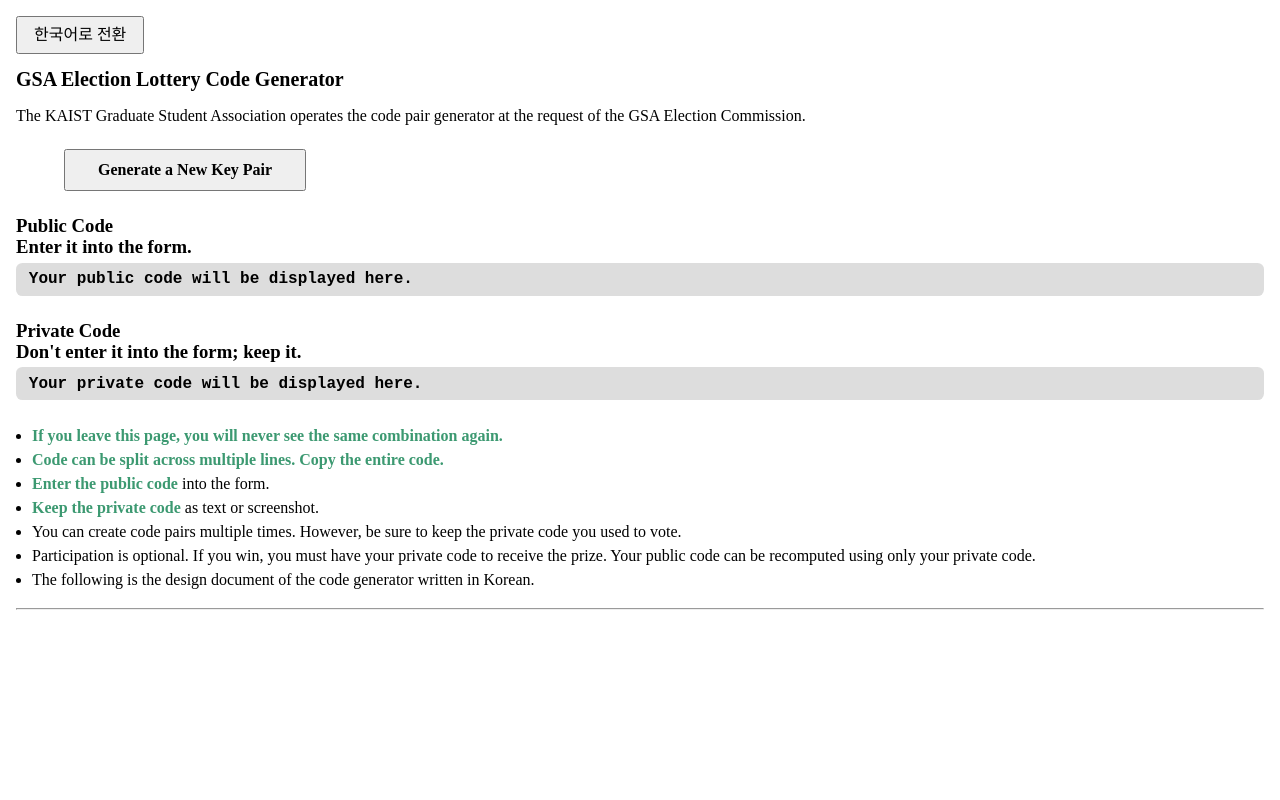
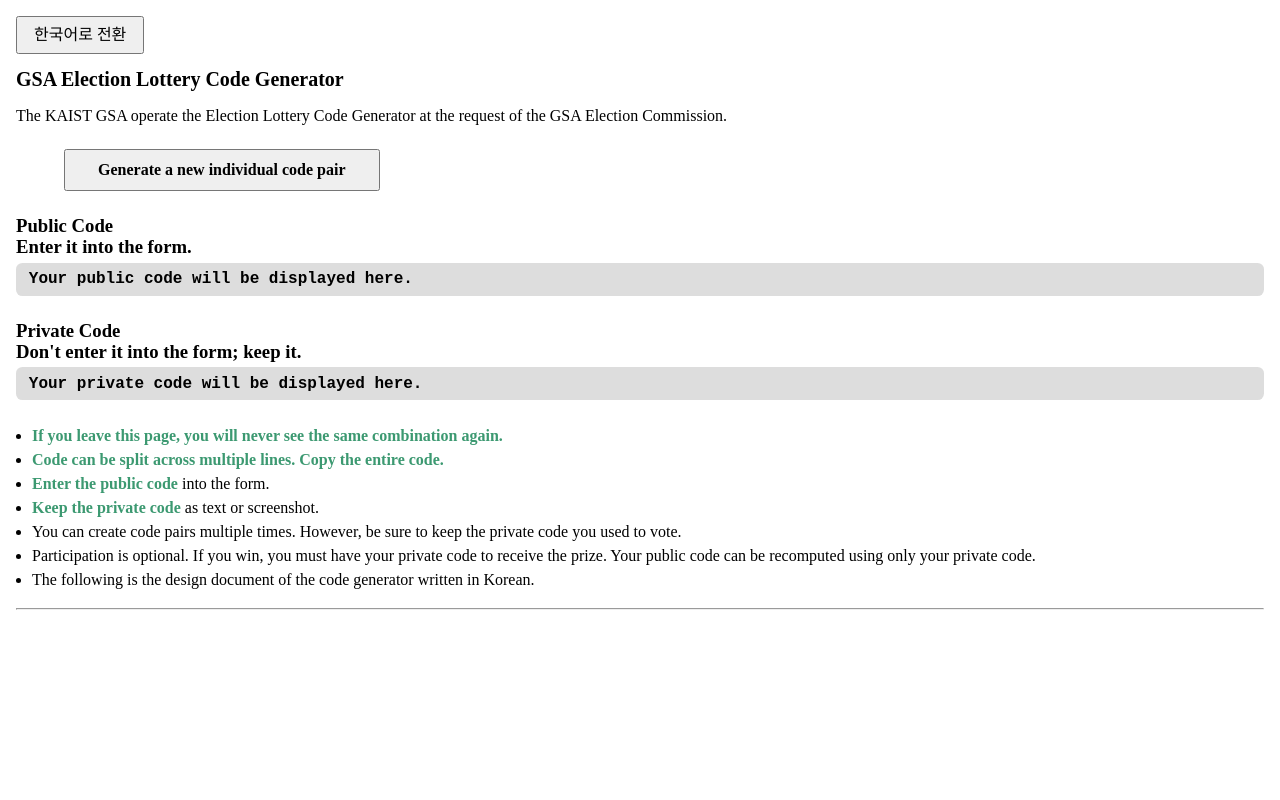
Before and after one commit to kaistgsa/election, a plain HTML site: page docs/code-generator.html in a window 1280 px wide. Both pictures are taken after a click on the button "Switch to English". Shown: the top 800 px of the page. Drawn offline with Linux system fonts and the light colour scheme.

Commit message:
번역 수정

```diff
--- a/docs/code-generator.html
+++ b/docs/code-generator.html
@@ -196,15 +196,16 @@
   <h1 class="ko">KAIST 대학원 총학생회 총선거 선거 복권 코드 생성기</h1>
   <h1 class="en">GSA Election Lottery Code Generator</h1>
   <p class="ko">KAIST 대학원 총학생회는 중앙선거관리위원회의 위탁을 받아 선거 복권 코드 생성기 운영 및 추첨 업무를 수행하고 있습니다.</p>
-  <p class="en">The KAIST Graduate Student Association operates the code pair generator at the request of the GSA
-    Election Commission.</p>
+  <p class="en">
+    The KAIST GSA operate the Election Lottery Code Generator at the request of the GSA Election Commission.
+  </p>
   <button class="generate-button ko"
     onclick="typeof generate !== 'undefined' ? generate() : alert('코드 계산에 필요한 기능을 사용할 수 없습니다. 다른 웹 브라우저나 다른 기기로 시도해 보십시오.')">
     새로운 코드 생성하기
   </button>
   <button class="generate-button en"
     onclick="typeof generate !== 'undefined' ? generate() : alert('Some functions required for code calculation are not available. Try with a different web browser or another device.')">
-    Generate a New Key Pair
+    Generate a new individual code pair
   </button>
   <h3 class="ko">공개 코드(설문 입력용)</h3>
   <h3 class="en">Public Code<br />Enter it into the form.</h3>
```
